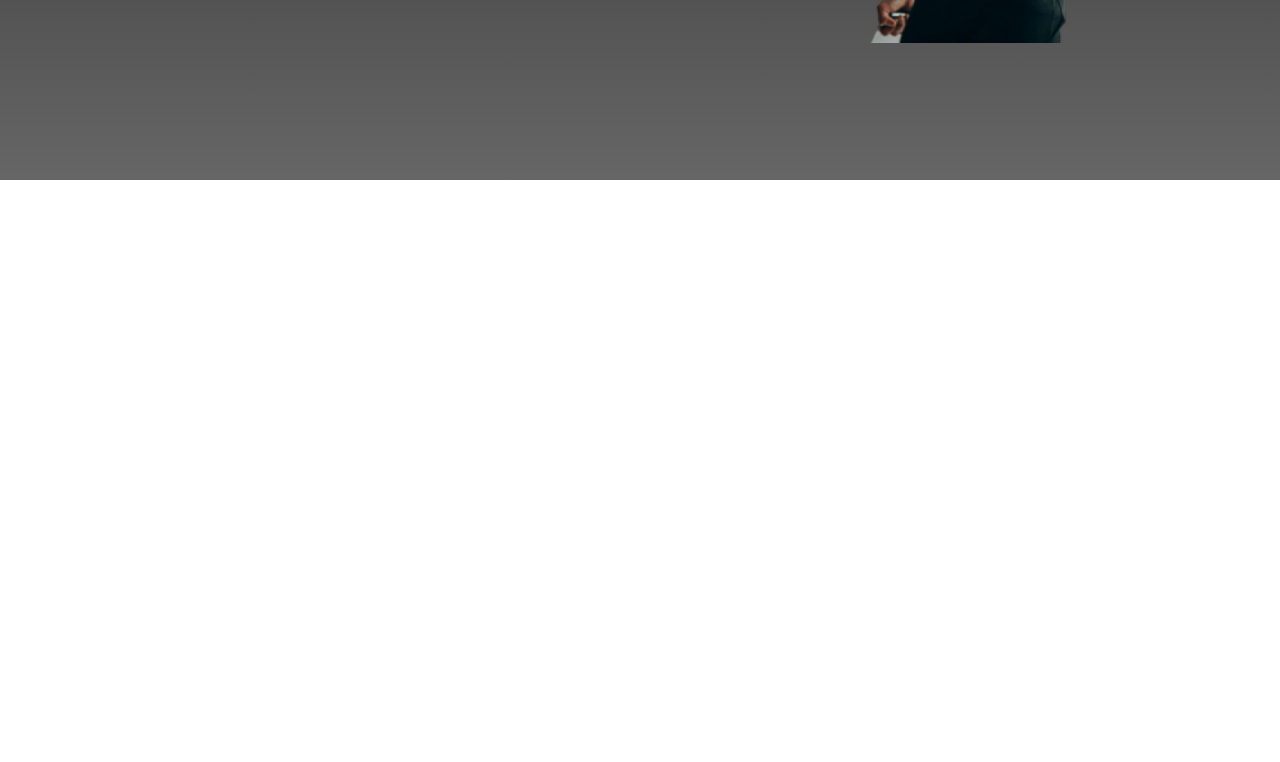
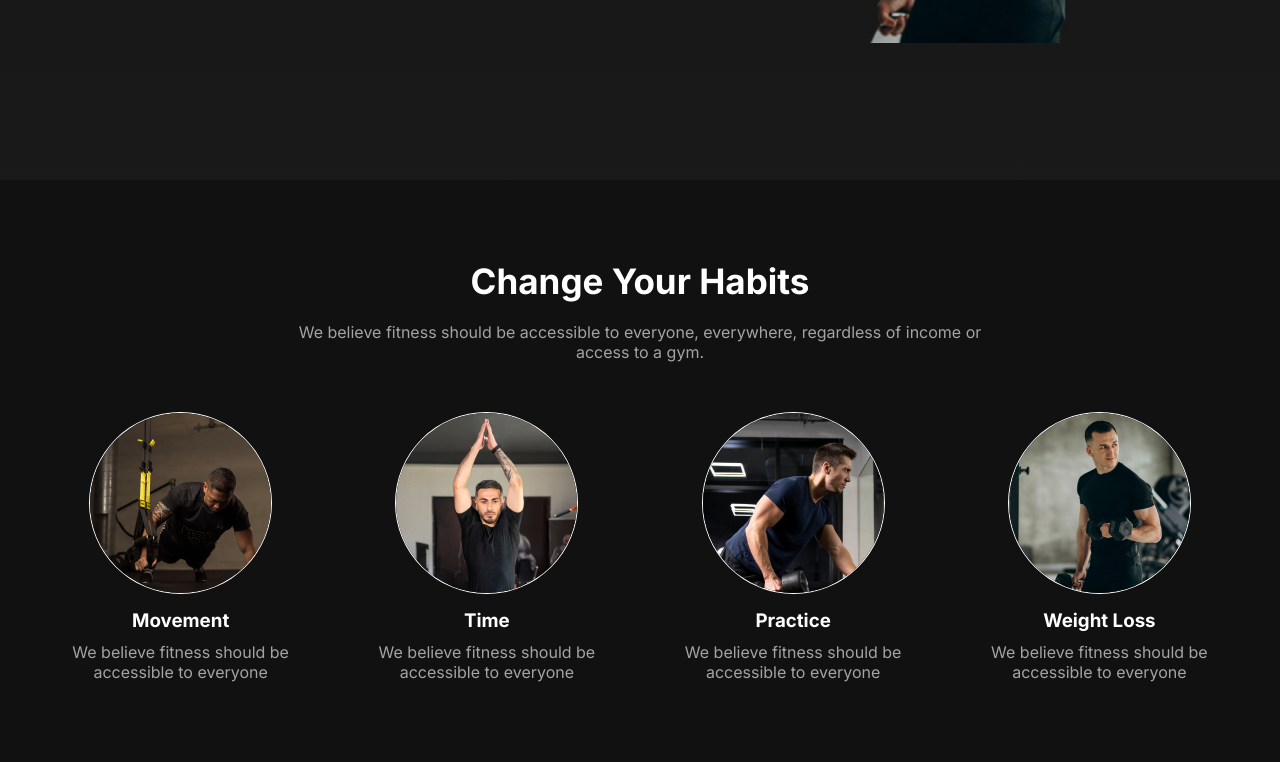
Before and after one commit to saiful1213/fitness, a plain HTML site: page index.html in a window 1280 px wide. Shown: the part 620-1382 px from the top of the page. Before the commit the page ends 800 px from the top, so only its background shows below. Drawn offline with Linux system fonts and the light colour scheme.

Commit message:
habit section completed

```diff
--- a/index.html
+++ b/index.html
@@ -10,7 +10,7 @@
 </head>
 
 <body>
-    <!-- navbar and banner start -->
+    <!-- navbar and banner section start -->
     <section class="banner-bg">
         <div class="maximum-width">
             <nav>
@@ -53,6 +53,36 @@
             </div>
         </div>
     </section>
+    <!-- habit secton -->
+    <section class="habit-section">
+        <div class="maximum-width">
+            <h2 class="section-title">Change Your Habits</h2>
+            <p class="section-desc">We believe fitness should be accessible to everyone, everywhere, regardless of
+                income or access to a gym.</p>
+            <div class="card-container">
+                <div class="card">
+                    <img src="./images/image 3.png" class="card-img">
+                    <h3 class="card-title">Movement</h3>
+                    <p class="card-desc">We believe fitness should be accessible to everyone</p>
+                </div>
+                <div class="card">
+                    <img src="./images/image 2.png" class="card-img">
+                    <h3 class="card-title">Time</h3>
+                    <p class="card-desc">We believe fitness should be accessible to everyone</p>
+                </div>
+                <div class="card">
+                    <img src="./images/image 4.png" class="card-img">
+                    <h3 class="card-title">Practice</h3>
+                    <p class="card-desc">We believe fitness should be accessible to everyone</p>
+                </div>
+                <div class="card">
+                    <img src="./images/image 5.png" class="card-img">
+                    <h3 class="card-title">Weight Loss</h3>
+                    <p class="card-desc">We believe fitness should be accessible to everyone</p>
+                </div>
+            </div>
+        </div>
+    </section>
 </body>
 
 </html>
--- a/styles/style.css
+++ b/styles/style.css
@@ -29,6 +29,21 @@
     font-style: italic;
 }
 
+.section-title {
+    color: var(--heading_color);
+    font-size: 35px;
+    text-align: center;
+    font-weight: bold;
+    margin-bottom: 10px;
+}
+
+.section-desc {
+    text-align: center;
+    width: 60%;
+    margin: 20px auto;
+    color: var(--desc-color);
+}
+
 #primary-btn {
     background-color: var(--bg-primary);
     color: #fff;
@@ -40,7 +55,7 @@
 /* nav style start */
 .banner-bg {
     height: 100vh;
-    background: linear-gradient(rgb(17, 17, 17), rgba(17, 17, 17, 0.644));
+    background: linear-gradient(rgb(17, 17, 17), rgba(17, 17, 17, 0.966));
 }
 
 nav {
@@ -160,6 +175,43 @@ nav {
 }
 
 
+/* habit section style */
+.habit-section {
+    background-color: rgba(0, 0, 0, 0.932);
+    padding: 80px 0;
+}
+
+.card-container {
+    display: flex;
+    gap: 25px;
+    justify-content: space-between;
+    margin-top: 50px;
+}
+
+.card {
+    text-align: center;
+}
+
+.card-img {
+    border-radius: 100%;
+    margin: 0 auto;
+    display: block;
+    border: 1px solid white;
+}
+
+.card-title {
+    color: var(--heading_color);
+    margin: 15px 0 10px 0;
+}
+
+.card-desc {
+    color: var(--desc-color);
+    width: 80%;
+    margin: 0 auto;
+}
+
+
+
 
 
 
@@ -169,8 +221,14 @@ nav {
 /* medial query */
 /* mobile device */
 @media screen and (max-width: 576px) {
-    .banner-bg {
-        padding: 0 20px;
+
+    nav{
+        padding-top: 30px;
+    }
+
+    .banner-bg,
+    .habit-section {
+        padding: 20px;
         height: auto;
     }
 
@@ -179,7 +237,7 @@ nav {
     }
 
     .hamburger {
-        height: 40px;
+        height: 30px;
     }
 
     .banner {
@@ -188,8 +246,13 @@ nav {
         height: auto;
     }
 
+    .card-container {
+        flex-direction: column;
+    }
+
     .left,
-    .right {
+    .right,
+    .section-desc {
         width: 100%;
     }
 
```
